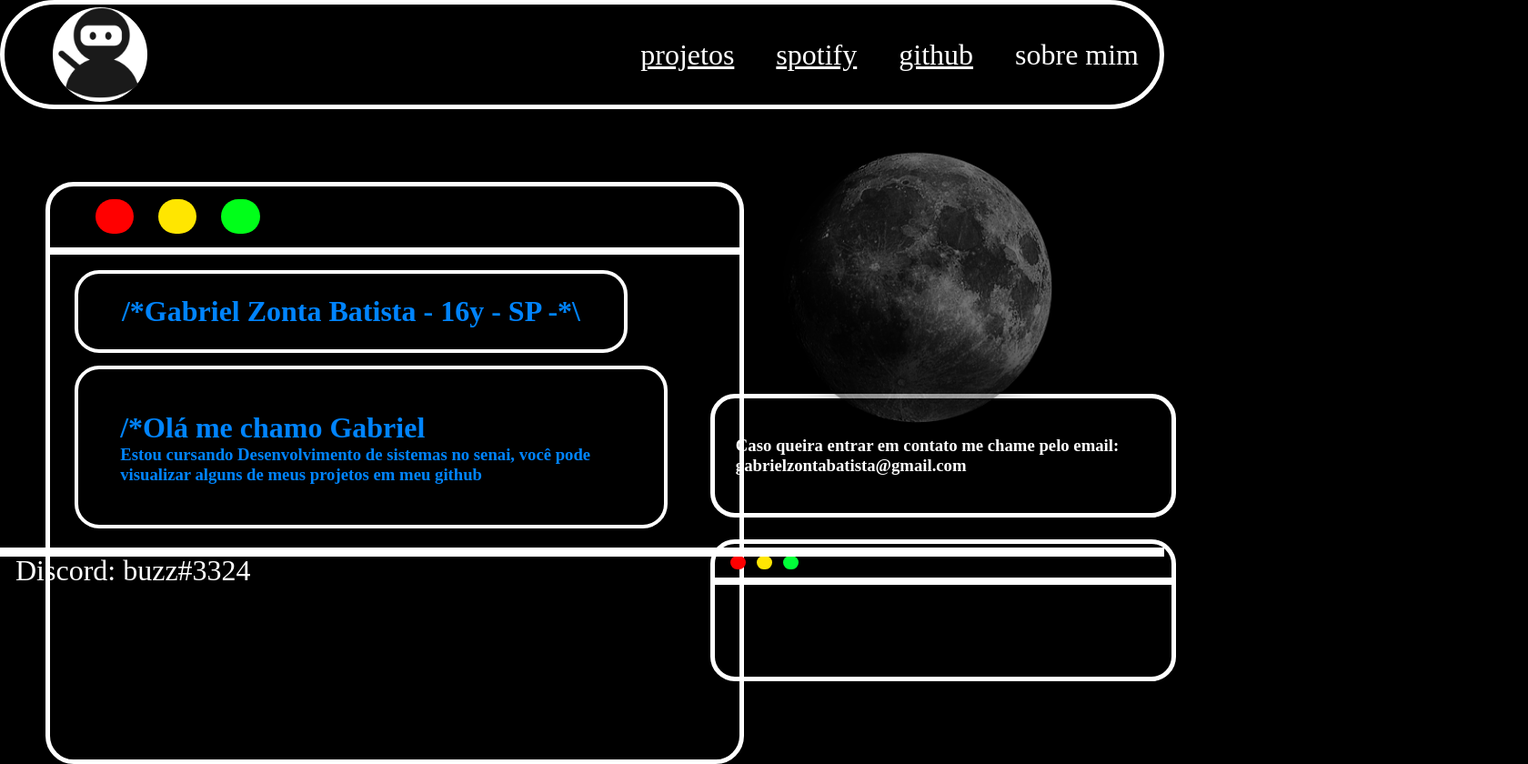
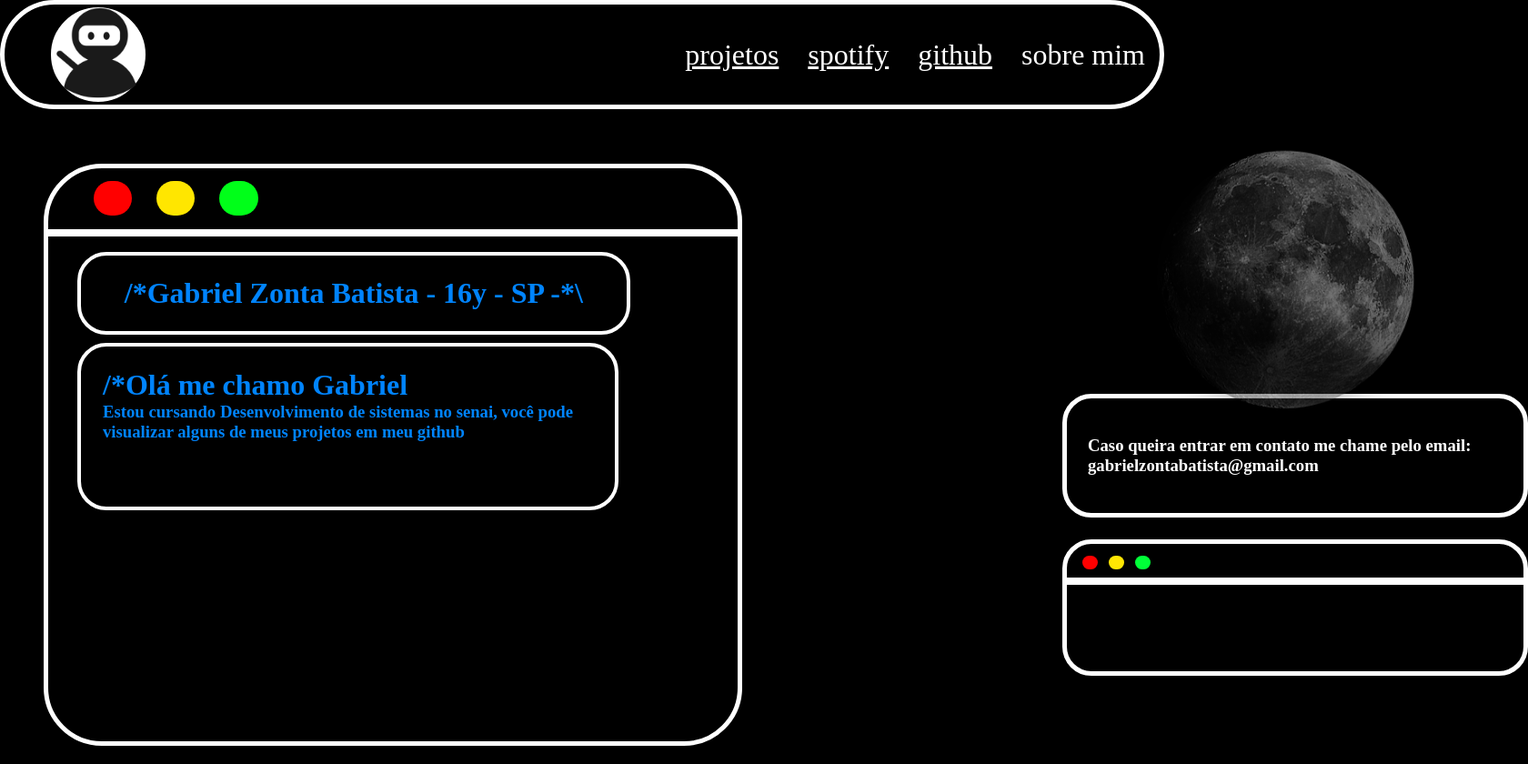
Before and after one commit to buzzfps/buzzfps.github.io, a plain HTML site: page index.html in a window 1280 px wide. Shown: the top 840 px of the page at 91% size, 1680 px wide, since content can reach past the window. Drawn offline with Linux system fonts and the light colour scheme; a web font is replaced by a local one.

Commit message:
portfolio

```diff
--- a/index.html
+++ b/index.html
@@ -29,7 +29,7 @@
                 <h1><b>/*Gabriel Zonta Batista - 16y - SP -*\</b></h1>
             </div>
             <div class="caixadetexto2">
-                <h1>/*Olá me chamo Gabriel <br> </h1>
+                <div><h1>/*Olá me chamo Gabriel <br> </h1></div>
                 <h3>Estou cursando Desenvolvimento de sistemas no senai,
                     você pode visualizar alguns de meus projetos em meu github</h3>
             </div>
--- a/style.css
+++ b/style.css
@@ -20,7 +20,7 @@ ul{
     width: 110px;
     height: 110px;
     border-radius: 75px;
-    margin-left: 50px;
+    margin-left: 3rem;
 }
 header img{
     width: 100px;
@@ -31,7 +31,7 @@ header{
     width: 100%;
     border: 5px solid white;
     display: flex;
-    border-radius: 73px;
+    border-radius: 73rem;
     justify-content: space-between;
     display: flex;
     align-items: center;
@@ -40,7 +40,7 @@ li{
     list-style: none;
     font-style: normal;
     font-size: 32px;
-    padding: 23px;
+    padding: 1rem;
 }
 a{
     color: white;
@@ -58,13 +58,13 @@ a:hover{
     box-sizing: border-box;
 
     position: absolute;
-    width: 768px;
-    height: 640px;
-    margin-top: 100px;
-    margin-left: 50px;
+    width: 48rem;
+    height: 40rem;
+    margin-top: 5rem;
+    margin-left: 3rem;
 
     border: 5px solid #FFFFFF;
-    border-radius: 31px;
+    border-radius: 4rem;
     animation-name: pt1;
     animation-duration: 3s;
     animation-fill-mode: forwards;
@@ -121,7 +121,7 @@ a:hover{
     box-sizing: border-box;
 
     position: absolute;
-    left: 3.58%;
+    left: 2rem;
     right: 17.3%;
     top: 14.6%;
     bottom: 71.24%;
@@ -129,11 +129,11 @@ a:hover{
     height: 90.62px;
     color:#0084FE;
 
-    border: 4px solid #FFFFFF;
-    border-radius: 27px;
+    border: 0.3rem solid #FFFFFF;
+    border-radius: 2rem;
     font-family: 'Reem Kufi Ink';
     align:left;
-    padding: 23px;
+    padding: 1rem;
     justify-content: center;
     align-items: center;
     display: flex;
@@ -142,30 +142,30 @@ a:hover{
     box-sizing: border-box;
 
     position: absolute;
-    left: 3.59%;
-    right: 10.4%;
-    top: 31.29%;
+    left: 2rem;
+    right: 17.3%;
+    top: 12rem;
     bottom: 40.29%;
     color:#0084FE;
 
-    border: 4px solid #FFFFFF;
-    border-radius: 27px;
+    border: 0.3rem solid #FFFFFF;
+    border-radius: 2rem;
     font-family: 'Reem Kufi Ink';
     align:left;
-    padding: 46px;
+    padding: 1.5rem;
     justify-content: center;
     align-items: center;
 }
 .pt2{
     box-sizing: border-box;
     position: absolute;;
-    left: 61%;
+    left: 73rem;
     top: 54.12%;
     bottom: 0%;
     width: 512px;
     height: 136px;
     border: 5px solid #FFFFFF;
-    border-radius: 27px;
+    border-radius: 2rem;
     color: white;
     font-family: 'Reem Kufi Ink';
     display: flex;
@@ -182,13 +182,13 @@ a:hover{
 .pt3{
     box-sizing: border-box;
     position: absolute;;
-    left: 61%;
-    top: 74.12%;
+    left: 73rem;
+    top: 74.12rem;
     bottom: 0%;
-    width: 512px;
-    height: 156px;
+    width: 32rem;
+    height: 9.4rem;
     border: 5px solid #FFFFFF;
-    border-radius: 27px;
+    border-radius: 2rem;
     color: white;
     font-family: 'Reem Kufi Ink';
     display: flex;
@@ -246,7 +246,7 @@ a:hover{
 }
 #linha1{
     position: absolute;
-    width: 502px;
+    width: 31.5rem;
     left: 0%;
     right: 0.95%;
     top: 37px;
@@ -258,9 +258,9 @@ a:hover{
     position: absolute;
     left: 4.77%;
     right: 87.98%;
-    top: 42.55%;
+    top: 3.6rem;
     bottom: 57.45%;
-    padding-top: 13px;
+    padding-top: 0.5rem;
 
     font-family: 'Reem Kufi Ink';
     font-style: normal;
@@ -285,20 +285,20 @@ a:hover{
     width: 100%;
     position: absolute;
     border: 5px solid white;
-    top: 47vw;
+    top: 56rem;
 }
 #texto1{
     position:absolute;
-    left: 17px;
-    top: 47.6vw;
+    left: 2.77rem;
+    top: 57rem;
     color:white;
     font-family: 'Reem Kufi Ink';
     font-size: 32px;
 }
 #lua{
-    width: 385px;
-    height: 385px;
-    margin-left: 64%;
+    width: 23rem;
+    height: 23rem;
+    margin-left: 77rem;
     animation: lua 8s linear infinite;
     animation-name: lua;
     animation-duration: 3s;
@@ -316,3 +316,4 @@ a:hover{
     }
     from{top:0px;}
     to{top:74.12%;}
+}
```
